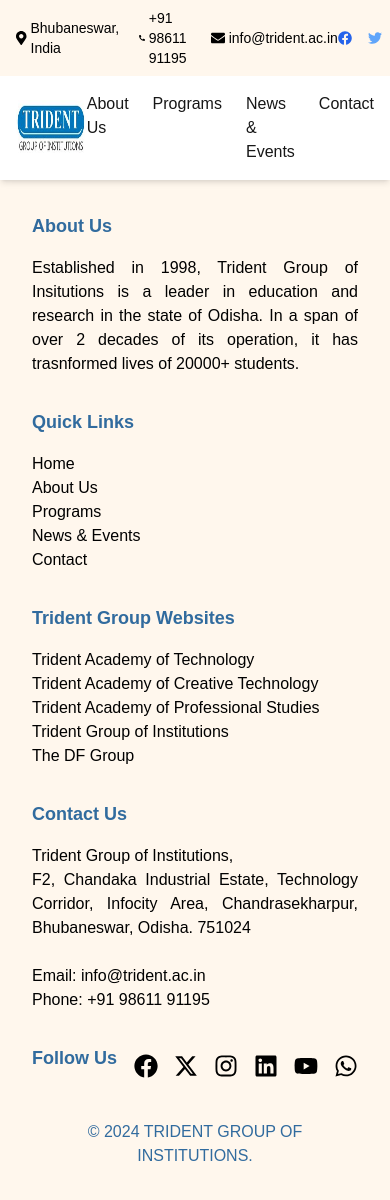
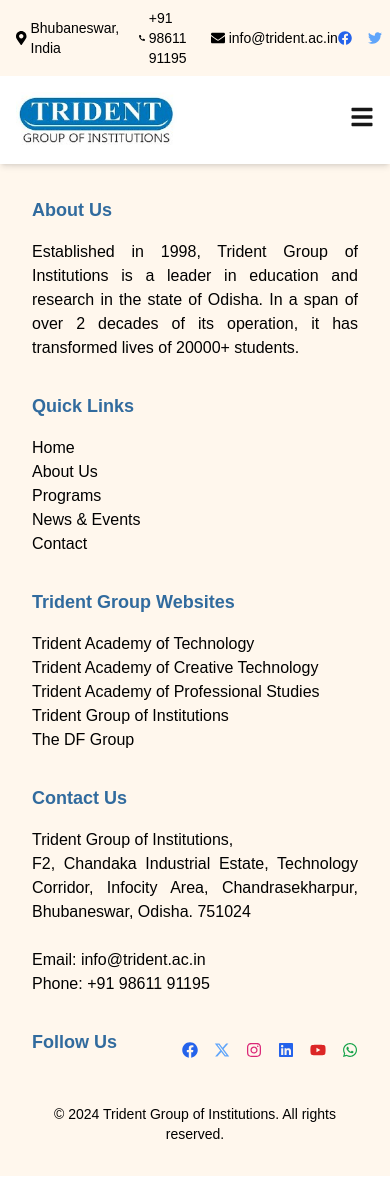
Before and after one commit to Bikash168/Trident-Group, a Next.js app: page /components/Layout in a window 390 px wide. Shown: the top 1200 px of the page. After the commit the page ends 1176 px from the top, so only its background shows below. Built offline with nearby package versions, Linux system fonts and the light colour scheme.

Commit message:
new changes

```diff
--- a/pages/components/Layout.tsx
+++ b/pages/components/Layout.tsx
@@ -11,6 +11,8 @@
   FaEnvelope,
   FaMapMarkerAlt,
   FaWhatsapp,
+  FaBars,
+  FaTimes
 } from 'react-icons/fa';
 import { FaXTwitter } from 'react-icons/fa6';
 
@@ -20,6 +22,7 @@
 
 export default function Layout({ children }: LayoutProps) {
   const [mounted, setMounted] = useState(false);
+  const [isMenuOpen, setIsMenuOpen] = useState(false); // Hamburger menu state
 
   useEffect(() => {
     setMounted(true); // Ensures components render only on the client
@@ -28,6 +31,10 @@
   if (!mounted) {
     return null; // Prevents rendering on the server
   }
+
+  const toggleMenu = () => {
+    setIsMenuOpen(!isMenuOpen); // Toggle hamburger menu state
+  };
 
   return (
     <div>
@@ -81,7 +88,15 @@
               <img src="/tgi_logo.png" alt="TGI Logo" className="h-12 logosi" />
             </div>
           </Link>
-          <nav>
+          {/* Hamburger Menu Icon */}
+          <div className="md:hidden">
+            <button onClick={toggleMenu} aria-label="Toggle Menu">
+              {isMenuOpen ? <FaTimes size={24} /> : <FaBars size={24} />}
+            </button>
+          </div>
+
+          {/* Desktop Menu */}
+          <nav className="hidden md:flex space-x-6">
             <ul className="flex space-x-6">
               <li>
                 <Link href="/about-us" className="hover:text-blue-600">
@@ -106,6 +121,34 @@
             </ul>
           </nav>
         </div>
+
+        {/* Mobile Menu */}
+        {isMenuOpen && (
+          <nav className="md:hidden bg-white shadow-lg">
+            <ul className="flex flex-col items-center space-y-4 py-4">
+              <li>
+                <Link href="/about-us" className="hover:text-blue-600" onClick={toggleMenu}>
+                  About Us
+                </Link>
+              </li>
+              <li>
+                <Link href="/programs" className="hover:text-blue-600" onClick={toggleMenu}>
+                  Programs
+                </Link>
+              </li>
+              <li>
+                <Link href="/news-and-events" className="hover:text-blue-600" onClick={toggleMenu}>
+                  News & Events
+                </Link>
+              </li>
+              <li>
+                <Link href="/contact" className="hover:text-blue-600" onClick={toggleMenu}>
+                  Contact
+                </Link>
+              </li>
+            </ul>
+          </nav>
+        )}
       </header>
 
       {/* Main Content */}
@@ -117,7 +160,7 @@
           {/* About Section */}
           <div>
             <h3 className="text-lg text-[#316b9e] font-bold mb-4">About Us</h3>
-            <p className='textalin'>Established in 1998, Trident Group of Insitutions is a leader in education and research in the state of Odisha. In a span of over 2 decades of its operation, it has trasnformed lives of 20000+ students.</p>
+            <p className='textalin'>Established in 1998, Trident Group of Institutions is a leader in education and research in the state of Odisha. In a span of over 2 decades of its operation, it has transformed lives of 20000+ students.</p>
           </div>
 
           {/* Quick Links */}
@@ -161,32 +204,28 @@
           <div className='flex items-center justify-between'>
             <h3 className="text-lg text-[#316b9e] font-bold mb-4">Follow Us</h3>
             <div className="flex space-x-4">
-              <a href="https://www.facebook.com/people/Sacred-Foundation/61565399609076/" className="hover:text-blue-400">
-                <FaFacebook size={24} />
+              <a href="https://facebook.com" target="_blank" rel="noopener noreferrer">
+                <FaFacebook className="text-blue-600" />
               </a>
-              <a href="https://x.com/sacred71444" className="hover:text-blue-400">
-                <FaXTwitter size={24} />
+              <a href="https://twitter.com" target="_blank" rel="noopener noreferrer">
+                <FaXTwitter className="text-blue-400" />
               </a>
-              <a href="https://www.instagram.com/sacred.foundation/" className="hover:text-blue-400">
-                <FaInstagram size={24} />
+              <a href="https://instagram.com" target="_blank" rel="noopener noreferrer">
+                <FaInstagram className="text-pink-600" />
               </a>
-              <a href="https://www.linkedin.com/company/sacred-foundation/" className="hover:text-blue-400">
-                <FaLinkedin size={24} />
+              <a href="https://linkedin.com" target="_blank" rel="noopener noreferrer">
+                <FaLinkedin className="text-blue-600" />
               </a>
-              <a href="https://www.youtube.com/@sacredfoundation" className="hover:text-blue-400">
-                <FaYoutube size={24} />
+              <a href="https://youtube.com" target="_blank" rel="noopener noreferrer">
+                <FaYoutube className="text-red-600" />
               </a>
-              <a href="https://www.youtube.com/@sacredfoundation" className="hover:text-blue-400">
-                <FaWhatsapp size={24} />
+              <a href="https://youtube.com" target="_blank" rel="noopener noreferrer">
+                <FaWhatsapp className="text-green-600" />
               </a>
             </div>
           </div>
         </div>
-
-        {/* Copyright Section */}
-        <div className="mt-8 text-[#316b9e] text-center">
-          <p>&copy;  2024 TRIDENT GROUP OF INSTITUTIONS.</p>
-        </div>
+        <p className="mt-8 text-center text-sm">© 2024 Trident Group of Institutions. All rights reserved.</p>
       </footer>
     </div>
   );
```
